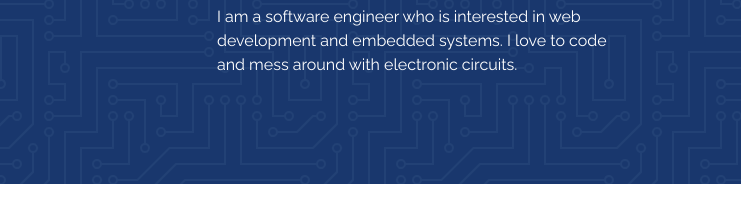
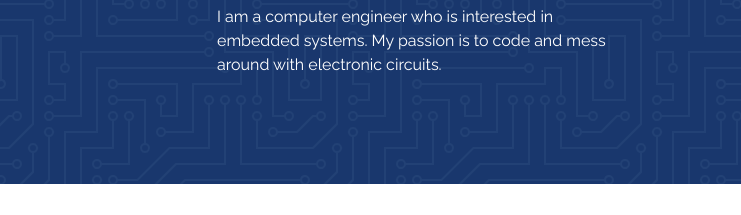
Before and after one commit to ray979/portfolio, a plain HTML site: page index.html in a window 1280 px wide. Shown: the part 525-740 px from the top of the page, 0-741 px from the left. Drawn offline with nearby package versions, Linux system fonts and the light colour scheme.

Commit message:
Update index.html
Update introduction

```diff
--- a/index.html
+++ b/index.html
@@ -71,7 +71,7 @@
         <div class="col-lg-6" id="intro">
           <h1 class="big-heading">Hello. My name is Raymond Duong.</h1>
           <p>
-            I am a software engineer who is interested in web development and embedded systems. I love to code and mess
+            I am a computer engineer who is interested in embedded systems. My passion is to code and mess
             around with electronic circuits.
           </p>
         </div>
```
